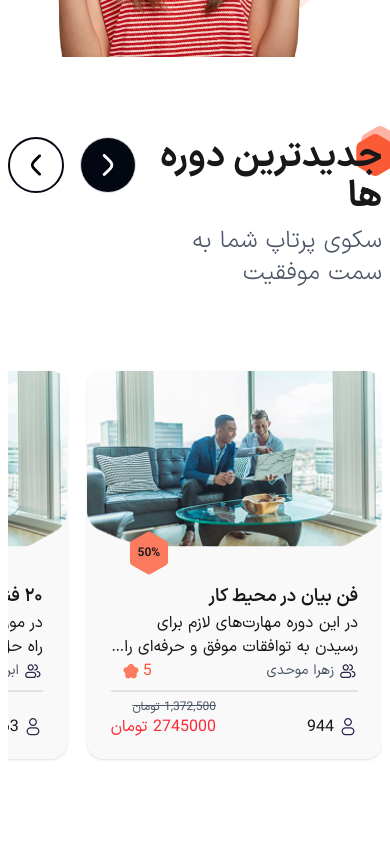
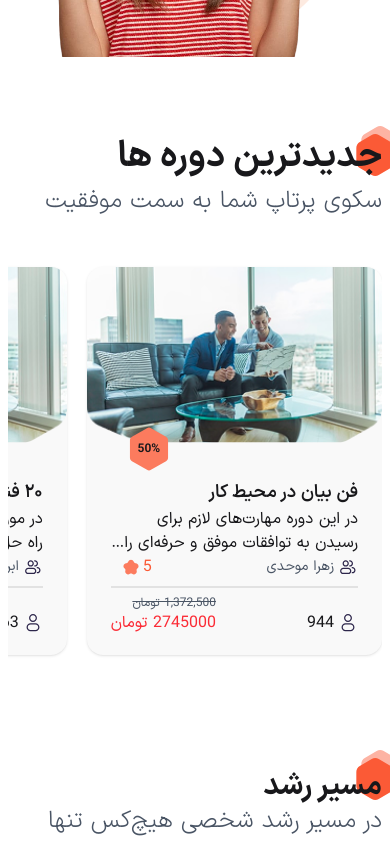
Before and after one commit to tinybug-m/tavanaSho, a React (Vite) app: page / in a window 390 px wide. Shown: the part 840-1683 px from the top of the page. Built offline with nearby package versions, Linux system fonts and the light colour scheme.

Commit message:
fix: remove carousel buttons in mobile

```diff
--- a/src/components/MainCarousel.tsx
+++ b/src/components/MainCarousel.tsx
@@ -24,7 +24,7 @@ const MainCarousel = ({
 
   return (
     <div className="">
-      <div className="flex justify-between mb-8">
+      <div className="flex flex-col gap-2 md:flex-row md:gap-0 justify-between md:mb-8">
         <div className="flex flex-col relative gap-2">
           <ElementIcon className="absolute -top-3 -right-5 -z-10" />
           <h2 className="font-bold text-4xl">{title}</h2>
@@ -33,7 +33,7 @@ const MainCarousel = ({
 
         {/* Custom Navigation Buttons */}
         {navigateType == "buttons" && (
-          <div className="flex gap-4">
+          <div className="gap-4 hidden md:flex">
             <button
               className="btn rounded-full w-14 h-14 bg-gray-950 !p-1"
               onClick={() => swiperRef.current?.slidePrev()} // Move to previous slide
```
